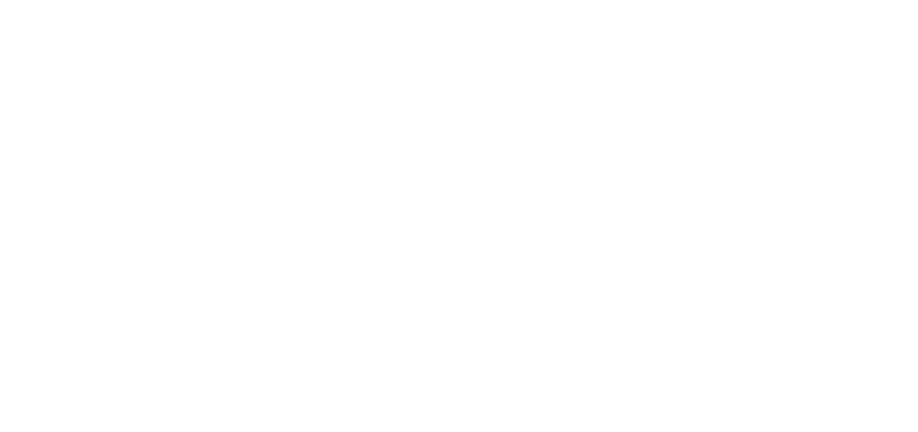
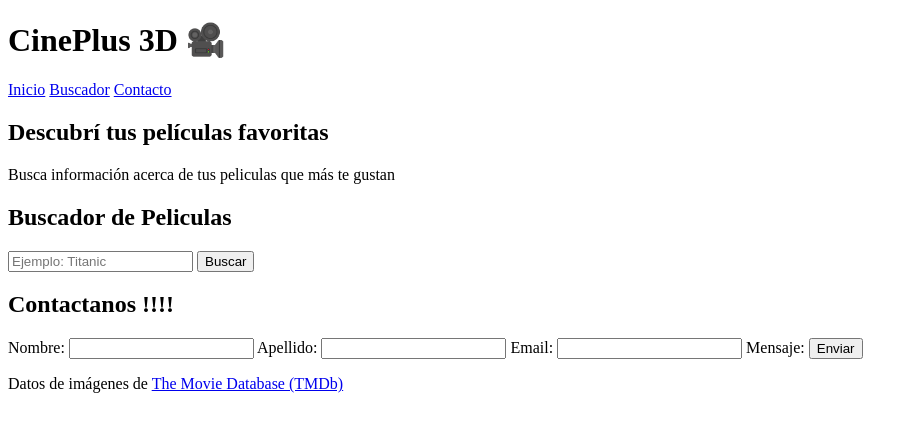
Before and after one commit to FrancoBonzi/Trabajo_Final_Javascript, a plain HTML site: page index.html in a window 1280 px wide. Shown: the whole page, without its empty margins (0-918 px from the left). Drawn offline with Linux system fonts and the light colour scheme.

Commit message:
Modificaciones en index.html

```diff
--- a/app.js
+++ b/app.js
@@ -0,0 +1 @@
+///const API_KEY = "6f90daf35371c02b3470962e9b10ab77";
--- a/index.html
+++ b/index.html
@@ -7,7 +7,64 @@
 </head>
 <body>
 
+    <header id="inicio">
+        <h1>CinePlus 3D 🎥</h1>
+
+        <nav>
+            <a href="#inicio"> Inicio</a>
+            <a href="#buscador">Buscador</a>
+            <a href="#contacto">Contacto</a>
+        </nav>
+    </header>
+
+    <section id="inicio" class="hero">
+        <h2>Descubrí tus películas favoritas</h2>
+        <p>Busca información acerca de tus peliculas que más te gustan</p>
+    </section>
+
+    <section id="buscador" class="content">
+        <h2>Buscador de Peliculas</h2>
+
+        <div class="search-box">
+            <input type="text" id="inputPelicula" placeholder="Ejemplo: Titanic">
+            <button id="btnBuscar">Buscar</button>
+        </div>
+
+        <div id="InfoPelicula"></div>
+
+    </section>
+
+    <section id="contacto" class="form-section">
+        <h2>Contactanos !!!!</h2>
+
+        <form id="contacto-Formulario">
+            <label for="nombre">Nombre: </label>
+            <input type="text" id="nombre" name="nombre" required>
+
+            <label for="apellido">Apellido: </label>
+            <input type="text" id="apellido" name="apellido" required>
+
+            <label for="email">Email: </label>
+            <input type="email" id="email" name="email" required>
+
+            <label for="mensaje">Mensaje: </label>
+            <textara id="mensaje" name="mensaje" required></textara>
+
+            <button type="submit">Enviar</button>
+
+            <p id="mensajeFormulario"></p>
+
+        </form>
+
+    </section>
+
+    <footer>
+        <p>Datos de imágenes de
+            <a href="https://www.themoviedb.org/" target="_blank">The Movie Database (TMDb)</a>
+        </p>
+    </footer>
+
+    <script href="app.js"></script>
 </body>
 
-    <script href="app.js"></script>
 </html>
```
